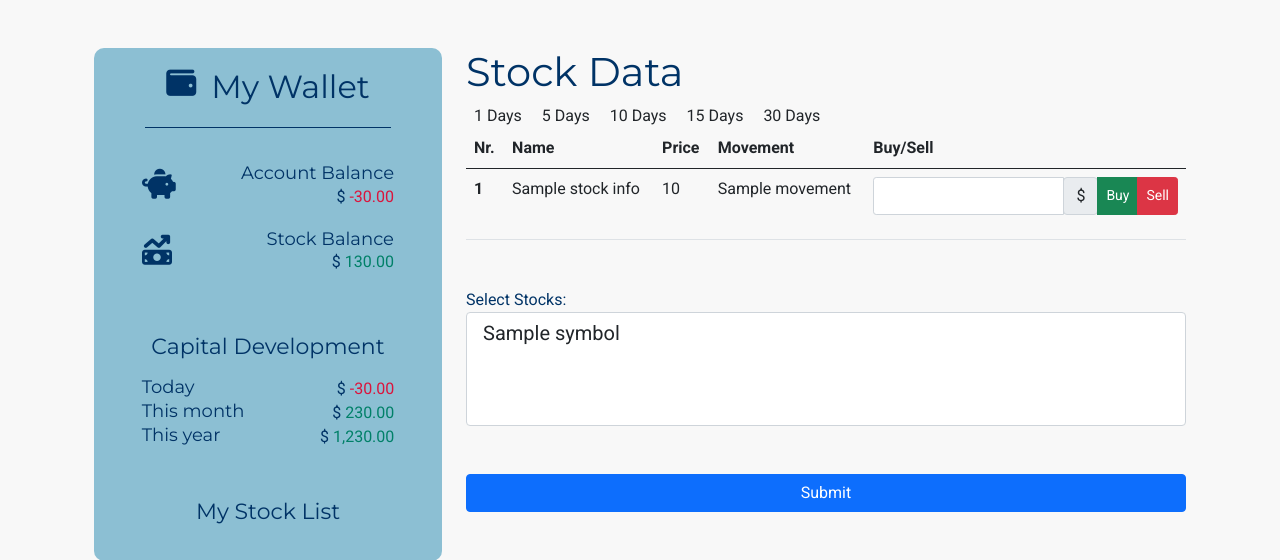
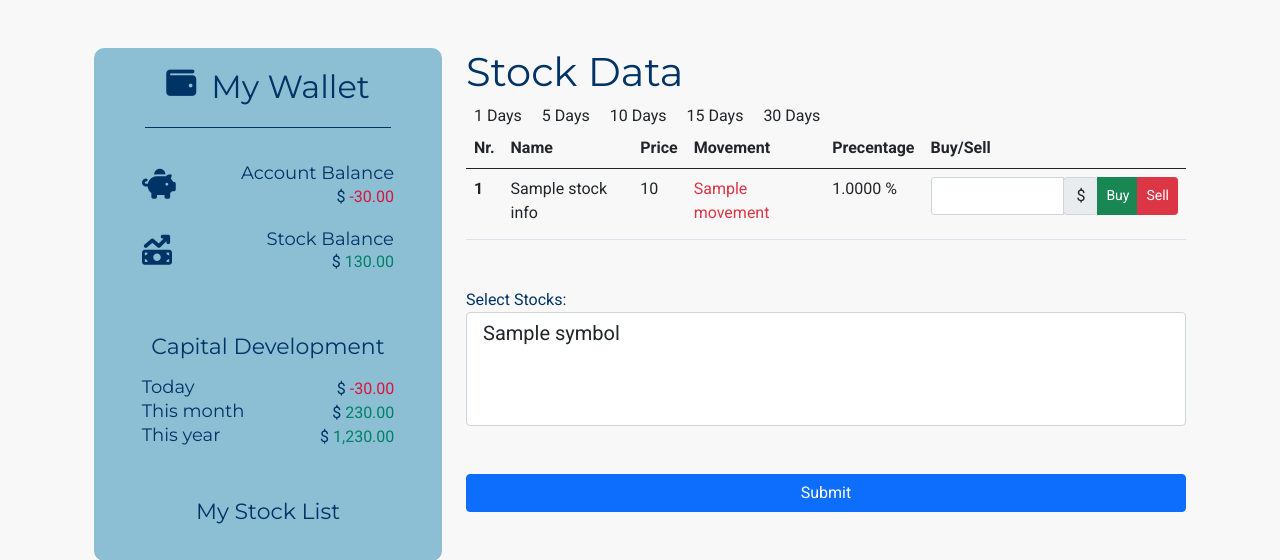
Before and after one commit to e-kai00/finFlare, a Django app: template markets/templates/markets/markets.html in a window 1280 px wide. Shown: the part 101-661 px from the top of the page. Run offline with Django 4.2, Linux system fonts and the light colour scheme; the template is opened without the code that fills it: most values are stand-ins (such as "Sample title", 1, 10 or a date in 2020); some libraries are stand-ins or nearby versions.

Commit message:
style: color for positive or negative movement values to stock chart

```diff
--- a/markets/templates/markets/markets.html
+++ b/markets/templates/markets/markets.html
@@ -39,6 +39,7 @@
                   <th scope="col">Name</th>
                   <th scope="col">Price</th>
                   <th scope="col">Movement</th>
+                  <th scope="col">Precentage</th>
                   <th scope="col">Buy/Sell</th>
                 </tr>
               </thead>
@@ -48,7 +49,14 @@
                     <th scope="row">{{forloop.counter}}</th>
                     <td>{{ stock_info.name }}</td>
                     <td>{{ stock_info.price }}</td>
-                    <td>{{ stock_info.price_movement.movement }}</td>
+                    <td class="{% if stock_info.price_movement.movement == 'Up' %}text-success{% else %}text-danger{% endif %}">
+                      {% if stock_info.price_movement and stock_info.price_movement.movement != '' %}
+                        {{ stock_info.price_movement.movement }}
+                      {% else %}
+                        N/A
+                      {% endif %}
+                    </td>
+                    <td>{{ stock_info.price_movement.percentage|floatformat:4 }} %</td>
                     <td>
                         <div class="input-group input-group-sm mb-3">
                             <input type="text" class="form-control" aria-label="Dollar amount (with dot and two decimal places)">
```
